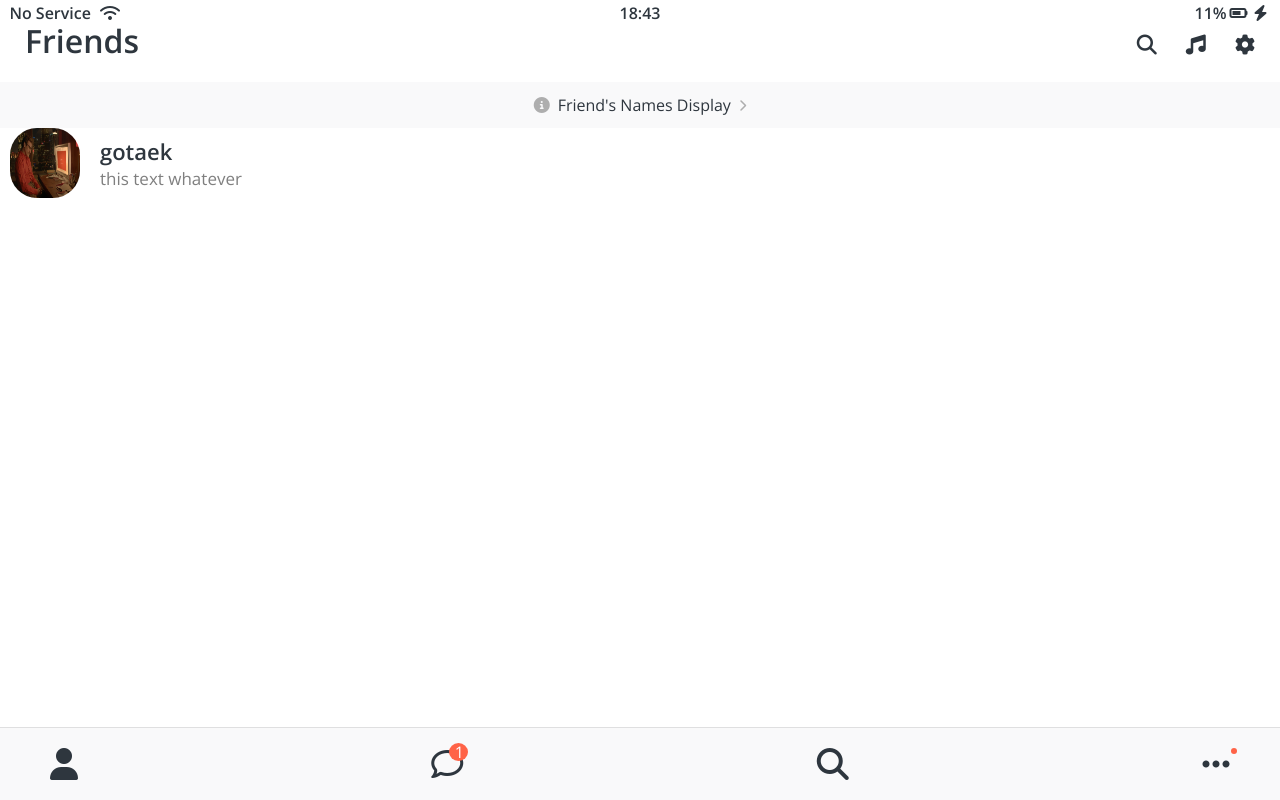
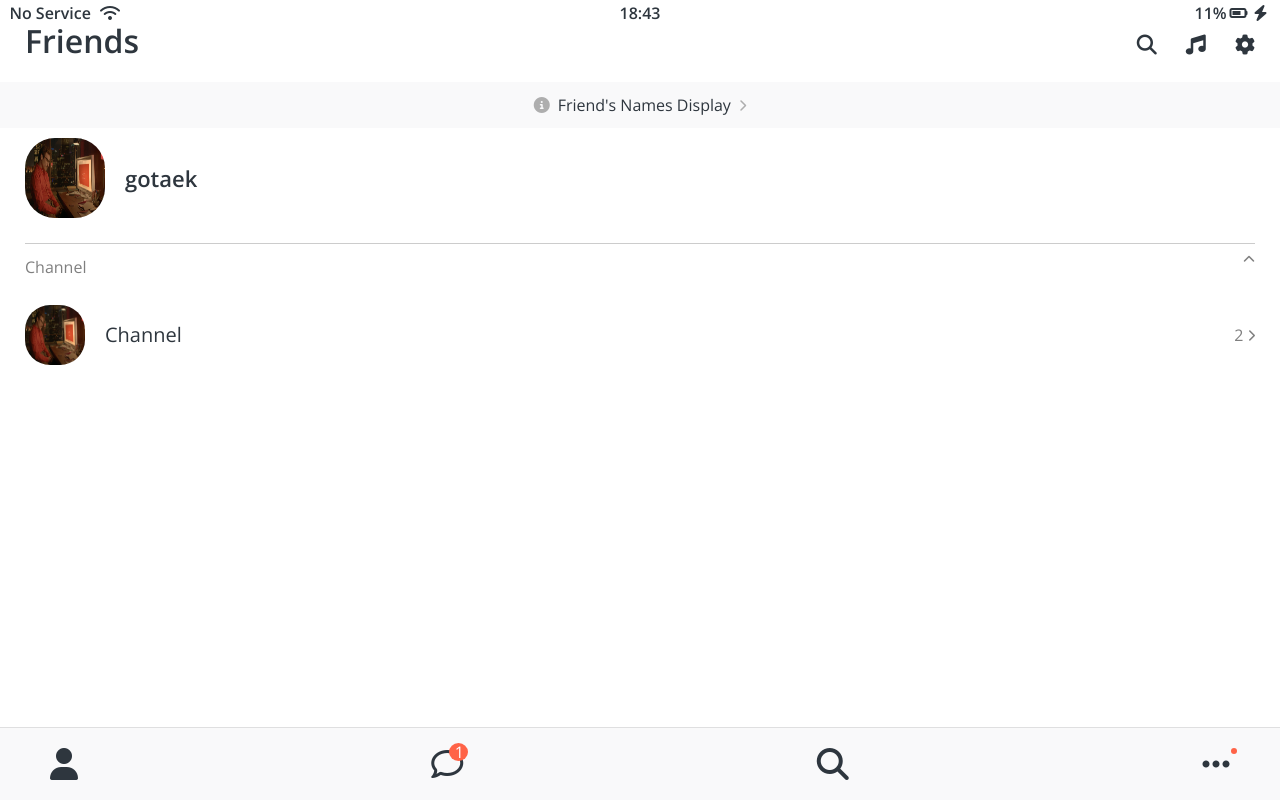
Before and after one commit to gotaek/go_web, a plain HTML site: page kokoa clone/friends.html in a window 1280 px wide. Drawn offline with nearby package versions, Linux system fonts and the light colour scheme; files whose address does not match are found by name.

Commit message:
kokoa clone 0829

```diff
--- a/kokoa clone/CSS/components/screen-header.css
+++ b/kokoa clone/CSS/components/screen-header.css
@@ -2,7 +2,7 @@
   display: flex;
   justify-content: space-between;
   align-content: center;
-  padding: 25px;
+  padding: var(--horizontal-space);
 }
 .screen-header__title {
   font-size: 32px;
--- a/kokoa clone/CSS/components/user-component.css
+++ b/kokoa clone/CSS/components/user-component.css
@@ -1,21 +1,40 @@
+.user-component {
+  justify-content: space-between;
+}
+
 .user-component,
 .user-cpmponent__column:first-child {
   display: flex;
   align-items: center;
-  margin-left: 5px;
 }
 .user-component__avatar {
   width: 70px;
   height: 70px;
-  border-radius: 27px;
+  border-radius: 30px;
   margin-right: 20px;
+}
+.user-component__avatar--xl {
+  width: 80px;
+  height: 80px;
+}
+.user-component__avatar--sm {
+  width: 60px;
+  height: 60px;
+  border-radius: 25px;
 }
 .user-component__title {
   font-weight: 600;
   font-size: 22px;
+}
+.user-component__title--not-bold {
+  font-weight: 400;
+  font-size: 20px;
 }
 .user-component__subtitle {
   margin-top: 8px;
   font-size: 17px;
   color: rgba(0, 0, 0, 0.5);
 }
+.user-component__column:last-child {
+  color: rgba(0, 0, 0, 0.5);
+}
--- a/kokoa clone/CSS/screens/friends.css
+++ b/kokoa clone/CSS/screens/friends.css
@@ -4,8 +4,24 @@
   background-color: #f9f9fa;
   padding: 15px 0px;
   font-size: 16px;
+  margin-bottom: 10px;
 }
 #friends-display-link i {
   color: rgba(0, 0, 0, 0.3);
   margin: 0px 8px;
 }
+
+.friends-screen {
+  padding: 0px var(--horizontal-space);
+}
+.friends-screen__channel {
+  margin-top: 25px;
+  border-top: 1px solid rgba(0, 0, 0, 0.2);
+  padding-top: 15px;
+}
+.friends-screen__channel-header {
+  margin-bottom: 30px;
+  display: flex;
+  justify-content: space-between;
+  color: rgba(0, 0, 0, 0.5);
+}
--- a/kokoa clone/CSS/variables.css
+++ b/kokoa clone/CSS/variables.css
@@ -1,3 +1,4 @@
 :root {
   --yellow: #fae100;
+  --horizontal-space: 25px;
 }
--- a/kokoa clone/friends.html
+++ b/kokoa clone/friends.html
@@ -40,19 +40,44 @@
       ></i>
     </a>
 
+    <main class="friends-screen">
       <div class="user-component">
         <div class="user-cpmponent__column">
           <img
             src="C:\go_web\kokoa clone\her_8182_1920x1080.jpg"
-          class="user-component__avatar"
+            class="user-component__avatar user-component__avatar--xl"
           />
           <div class="user-component__text">
             <h4 class="user-component__title">gotaek</h4>
-          <h6 class="user-component__subtitle">this text whatever</h6>
+            <!-- <h6 class="user-component__subtitle">this text whatever</h6> -->
           </div>
         </div>
         <div class="user-cpmponent__column"></div>
       </div>
+      <div class="friends-screen__channel">
+        <div class="friends-screen__channel-header">
+          <span>Channel</span>
+          <i class="fas fa-chevron-up fa-xs"></i>
+        </div>
+        <div class="user-component">
+          <div class="user-cpmponent__column">
+            <img
+              src="C:\go_web\kokoa clone\her_8182_1920x1080.jpg"
+              class="user-component__avatar user-component__avatar--sm"
+            />
+            <div class="user-component__text">
+              <h4 class="user-component__title user-component__title--not-bold">
+                Channel
+              </h4>
+            </div>
+          </div>
+          <div class="user-component__column">
+            <span>2</span>
+            <i class="fas fa-chevron-right fa-xs"></i>
+          </div>
+        </div>
+      </div>
+    </main>
 
     <nav class="nav">
       <ul class="nav__list">
```
Lines whose indentation alone changed are shown as unchanged.
